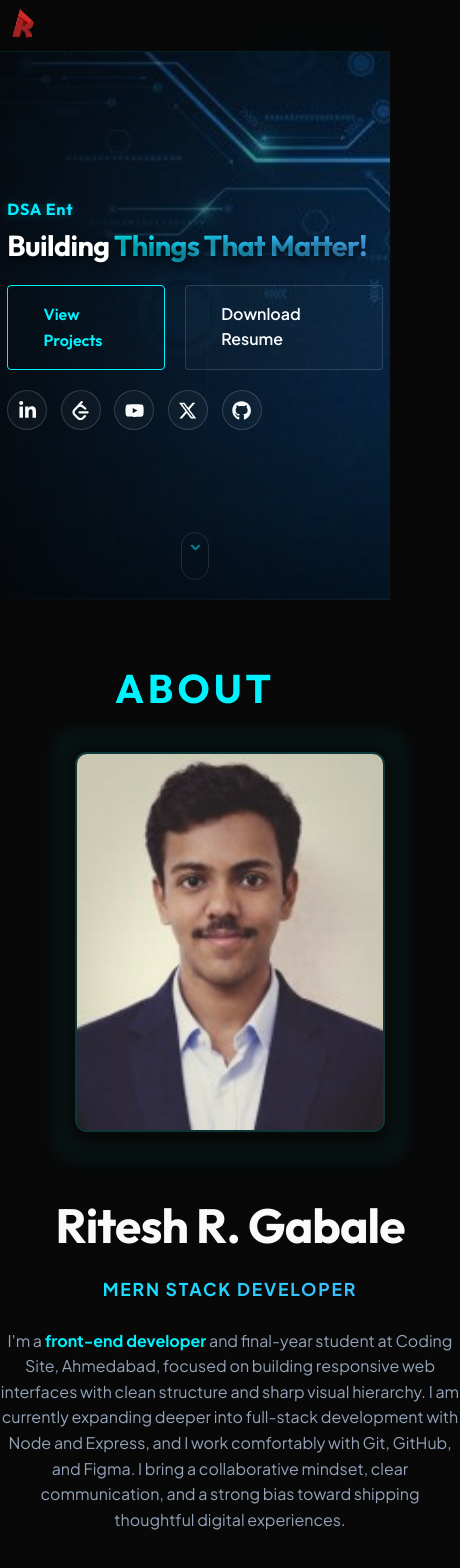
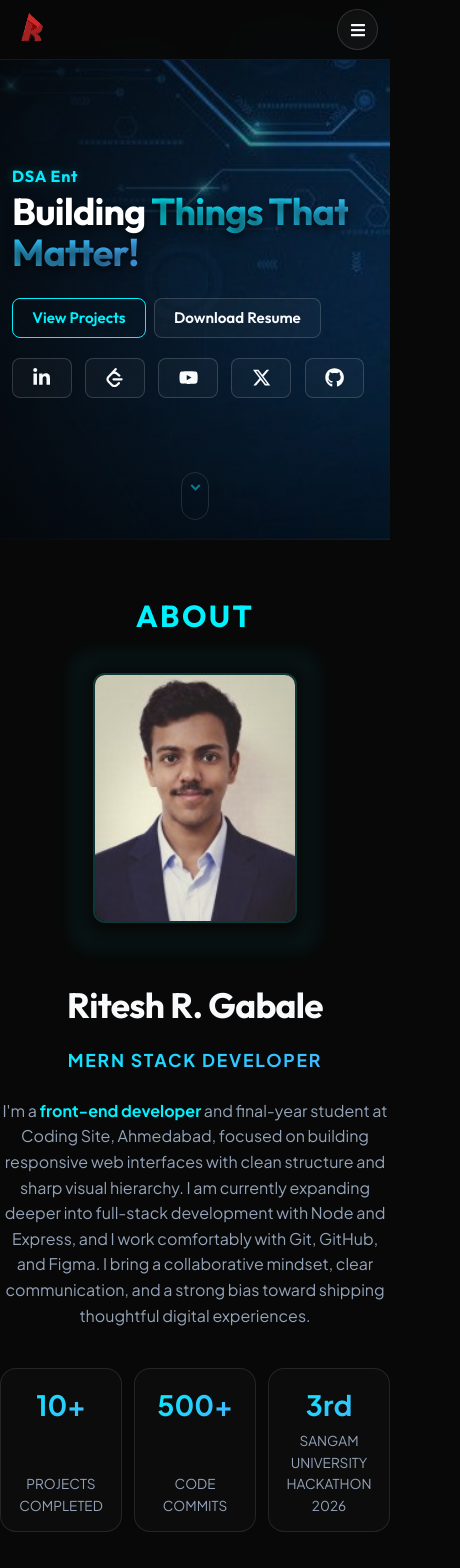
Before and after one commit to Ritesh007-max/personal-portfolio, a React (Vite) app in the folder vite-project/: page / in a window 390 px wide. Shown: the top 1568 px of the page, 460 px wide, since content can reach past the window. Built offline with nearby package versions, Linux system fonts and the light colour scheme.

Commit message:
Fixed bugs in responsiveness

```diff
--- a/vite-project/src/App.css
+++ b/vite-project/src/App.css
@@ -10,6 +10,10 @@
   transition: all 0.4s ease;
 }
 
+body.nav-menu-open {
+  overflow: hidden;
+}
+
 .section-reveal {
   width: 100%;
   will-change: transform, opacity;
@@ -132,6 +136,7 @@
   align-items: center;
   min-height: 52px;
   padding-inline: 0.2rem;
+  position: relative;
 }
 
 .logo {
@@ -151,6 +156,25 @@
   display: flex;
   gap: 1.9rem;
   align-items: center;
+}
+
+.nav-menu-toggle {
+  display: none;
+  align-items: center;
+  justify-content: center;
+  width: 2.75rem;
+  height: 2.75rem;
+  border-radius: 999px;
+  border: 1px solid rgba(255, 255, 255, 0.14);
+  background: rgba(255, 255, 255, 0.04);
+  color: var(--text-primary);
+  transition: all 0.25s ease;
+}
+
+.nav-menu-toggle:hover {
+  border-color: var(--primary);
+  color: var(--primary);
+  background: rgba(0, 242, 254, 0.08);
 }
 
 .nav-link {
@@ -164,8 +188,12 @@
 }
 
 .nav-cta {
-  padding: 0.48rem 0.82rem;
-  font-size: 0.76rem;
+  padding: 0.6rem 1.2rem;
+  font-size: 0.95rem;
+  min-height: 2.5rem;
+  background: rgba(0, 242, 254, 0.06);
+  border-color: rgba(0, 242, 254, 0.34);
+  border-radius: 0.5rem;
 }
 
 .nav-link::after {
@@ -282,17 +310,19 @@
   display: flex;
   gap: 1.25rem;
   justify-content: flex-start;
+  flex-wrap: wrap;
+  flex-direction: row;
+  max-width: 100%;
 }
 
 .hero-btn {
-  padding: 1rem 2.2rem;
+  min-width: 0;
 }
 
 .hero-btn-outline {
-  padding: 0.9rem 2.2rem;
-  border: 1px solid rgba(255, 255, 255, 0.15);
-  background: rgba(255, 255, 255, 0.02);
-  border-radius: 4px;
+  min-width: 0;
+  border: 1px solid rgba(255, 255, 255, 0.16);
+  background: rgba(255, 255, 255, 0.03);
   color: var(--text-primary);
   text-decoration: none;
   font-weight: 600;
@@ -309,19 +339,24 @@
   display: flex;
   gap: 0.85rem;
   margin-top: 1.25rem;
+  flex-wrap: wrap;
+  max-width: 100%;
 }
 
 .hero-social-icon {
-  width: 2.5rem;
-  height: 2.5rem;
+  width: auto;
+  height: auto;
   display: inline-flex;
   align-items: center;
   justify-content: center;
-  border-radius: 999px;
+  padding: 0.6rem 1.2rem;
+  border-radius: 0.5rem;
   border: 1px solid rgba(255, 255, 255, 0.16);
   background: rgba(255, 255, 255, 0.03);
   color: var(--text-primary);
   transition: all 0.3s ease;
+  min-height: 2.5rem;
+  box-sizing: border-box;
 }
 
 .hero-social-icon svg {
@@ -459,21 +494,29 @@
 
 .about-stats {
   display: grid;
-  grid-template-columns: repeat(3, 1fr);
-  gap: 2rem;
+  grid-template-columns: repeat(3, minmax(0, 1fr));
+  gap: 1rem;
+  width: 100%;
+  max-width: 100%;
 }
 
 .stat-card {
-  padding: 1.25rem;
+  padding: 0.9rem 1rem;
   background: rgba(255, 255, 255, 0.02);
   border: 1px solid rgba(255, 255, 255, 0.1);
-  border-radius: 10px;
+  border-radius: 16px;
+  min-height: 132px;
+  display: flex;
+  flex-direction: column;
+  justify-content: space-between;
+  box-sizing: border-box;
 }
 
 .stat-card-link {
   color: inherit;
   text-decoration: none;
   transition: transform 0.3s ease, border-color 0.3s ease, box-shadow 0.3s ease;
+  align-items: stretch;
 }
 
 .stat-card-link:hover {
@@ -484,9 +527,9 @@
 
 .stat-number {
   display: block;
-  font-size: 2rem;
+  font-size: 1.75rem;
   font-weight: 800;
-  margin-bottom: 0.25rem;
+  margin-bottom: 0.1rem;
 }
 
 .stat-label {
@@ -855,6 +898,61 @@
     padding: 0.6rem 1.2rem;
     font-size: 0.9rem;
   }
+
+  .hero {
+    min-height: 520px;
+  }
+
+  .hero-content {
+    max-width: 100%;
+  }
+
+  .hero-social-links {
+    justify-content: flex-start;
+    flex-wrap: wrap;
+  }
+
+  .about-stats {
+    grid-template-columns: repeat(3, minmax(0, 1fr));
+    gap: 0.75rem;
+  }
+
+  .contact-wrapper {
+    gap: 2rem;
+  }
+
+  .contact-form {
+    padding: 1.4rem;
+  }
+
+  .illustration-img {
+    max-width: 420px;
+    margin-inline: auto;
+    display: block;
+  }
+
+  .hero-buttons,
+  .project-links,
+  .cert-toggle,
+  .social-links {
+    flex-direction: row;
+    align-items: center;
+    flex-wrap: wrap;
+    gap: 0.5rem;
+    width: 100%;
+  }
+
+  .hero-btn,
+  .hero-btn-outline,
+  .project-link-btn,
+  .projects-view-all-btn,
+  .cert-toggle-btn,
+  .social-icon,
+  .nav-cta {
+    width: auto;
+    max-width: none;
+    box-sizing: border-box;
+  }
 }
 
 /* Projects Layout */
@@ -1093,16 +1191,17 @@
 .project-links {
   display: flex;
   flex-wrap: wrap;
-  gap: 0.75rem;
+  gap: 0.5rem;
   margin-top: 0.15rem;
+  max-width: 100%;
 }
 
 .project-link-btn {
-  padding: 0.68rem 1rem;
-  font-size: 0.76rem;
-  border-radius: 4px;
+  padding: 0.6rem 1.2rem;
+  font-size: 0.95rem;
+  border-radius: 0.5rem;
   line-height: 1;
-  min-width: 5.8rem;
+  min-width: 0;
   justify-content: center;
   border: 1px solid rgba(255, 255, 255, 0.78);
   font-weight: 700;
@@ -1110,29 +1209,29 @@
 }
 
 .project-link-primary {
-  background: #ff4500;
-  border-color: rgba(255, 255, 255, 0.9);
+  background: linear-gradient(135deg, rgba(0, 242, 254, 0.16), rgba(79, 172, 254, 0.18));
+  border-color: rgba(0, 242, 254, 0.45);
   color: #ffffff;
   text-shadow: none;
 }
 
 .project-link-secondary {
   color: var(--text-primary);
-  border-color: rgba(255, 255, 255, 0.78);
-  background: rgba(255, 255, 255, 0.03);
+  border-color: rgba(255, 255, 255, 0.16);
+  background: rgba(255, 255, 255, 0.05);
 }
 
 .project-link-secondary:hover {
-  border-color: rgba(255, 255, 255, 0.95);
-  background: rgba(255, 255, 255, 0.08);
+  border-color: rgba(0, 242, 254, 0.38);
+  background: rgba(0, 242, 254, 0.07);
   color: var(--text-primary);
-  box-shadow: 0 0 20px rgba(255, 255, 255, 0.1);
+  box-shadow: 0 0 18px rgba(0, 242, 254, 0.14);
 }
 
 .project-link-primary:hover {
   border-color: var(--primary);
   color: var(--primary);
-  background: rgba(0, 242, 254, 0.08);
+  background: rgba(0, 242, 254, 0.1);
   box-shadow: 0 0 20px rgba(0, 242, 254, 0.18);
 }
 
@@ -1147,10 +1246,12 @@
   display: flex;
   justify-content: center;
   margin-top: 1.75rem;
+  max-width: 100%;
 }
 
 .projects-view-all-btn {
   padding-inline: 1.35rem;
+  min-width: 0;
 }
 
 @media (max-width: 680px) {
@@ -1170,29 +1271,43 @@
   .project-thumb {
     min-height: 185px;
   }
+
+  .cert-grid,
+  .projects-section .cert-grid {
+    grid-template-columns: 1fr;
+  }
+
+  .cert-card,
+  .project-card-tab {
+    max-width: 100%;
+  }
 }
 
 /* Certifications Layout */
 .cert-toggle {
   display: flex;
   justify-content: center;
-  gap: 0.9rem;
+  gap: 0.5rem;
   flex-wrap: wrap;
   margin-bottom: 1rem;
+  max-width: 100%;
 }
 
 .cert-toggle-btn {
   appearance: none;
-  border: 1px solid rgba(255, 255, 255, 0.12);
+  border: 1px solid rgba(255, 255, 255, 0.14);
   background: rgba(255, 255, 255, 0.04);
   color: var(--text-secondary);
-  padding: 0.8rem 1.2rem;
-  border-radius: 999px;
+  padding: 0.6rem 1.2rem;
+  border-radius: 0.5rem;
   font-family: var(--font-heading);
   font-weight: 600;
   letter-spacing: 0.02em;
   cursor: pointer;
   transition: all 0.25s ease;
+  min-height: 2.5rem;
+  font-size: 0.95rem;
+  box-sizing: border-box;
 }
 
 .cert-toggle-btn:hover {
@@ -1279,7 +1394,8 @@
 .cert-actions {
   display: flex;
   flex-wrap: wrap;
-  gap: 1rem;
+  gap: 0.5rem;
+  max-width: 100%;
 }
 
 .cert-issuer,
@@ -1379,26 +1495,29 @@
 
 .social-links {
   display: flex;
-  gap: 0.75rem;
+  gap: 0.5rem;
   flex-wrap: wrap;
   justify-content: flex-end;
+  max-width: 100%;
 }
 
 .social-icon {
   display: inline-flex;
   align-items: center;
   justify-content: center;
-  min-width: 5.5rem;
-  padding: 0.6rem 0.95rem;
-  border: 1px solid rgba(255, 255, 255, 0.18);
-  border-radius: 999px;
+  min-width: 0;
+  padding: 0.6rem 1.2rem;
+  border: 1px solid rgba(255, 255, 255, 0.14);
+  border-radius: 0.5rem;
   background: rgba(255, 255, 255, 0.03);
   color: var(--text-secondary);
   text-decoration: none;
-  font-size: 0.78rem;
+  font-size: 0.95rem;
   font-weight: 600;
   line-height: 1;
   transition: all 0.25s ease;
+  min-height: 2.5rem;
+  box-sizing: border-box;
 }
 
 .social-icon:hover {
@@ -1426,10 +1545,12 @@
   .social-links {
     width: 100%;
     justify-content: flex-start;
+    flex-direction: row;
+    flex-wrap: wrap;
   }
 
   .social-icon {
-    min-width: calc(50% - 0.375rem);
+    width: auto;
   }
 }
 
@@ -1451,12 +1572,48 @@
   }
 
   .nav-links {
-    display: none;
-    /* Mobile menu needed but keeping simple for now */
+    position: absolute;
+    top: calc(100% + 0.75rem);
+    right: 0;
+    display: flex;
+    flex-direction: column;
+    align-items: stretch;
+    gap: 0.75rem;
+    width: min(320px, calc(100vw - 1rem));
+    padding: 1rem;
+    border-radius: 18px;
+    background: rgba(8, 8, 8, 0.98);
+    border: 1px solid rgba(0, 242, 254, 0.14);
+    box-shadow: 0 18px 50px rgba(0, 0, 0, 0.35);
+    opacity: 0;
+    transform: translateY(-10px);
+    pointer-events: none;
+    transition: opacity 0.2s ease, transform 0.2s ease;
+    z-index: 20;
+  }
+
+  .nav-links.open {
+    opacity: 1;
+    transform: translateY(0);
+    pointer-events: auto;
+  }
+
+  .nav-link,
+  .nav-cta {
+    width: 100%;
+    justify-content: center;
+  }
+
+  .nav-cta {
+    display: inline-flex;
   }
 
   .nav-container {
-    min-height: 48px;
+    min-height: 56px;
+  }
+
+  .nav-menu-toggle {
+    display: inline-flex;
   }
 
   .hero {
@@ -1466,3 +1623,69 @@
     background-position: center top;
   }
 }
+
+@media (max-width: 520px) {
+  .container {
+    padding-inline: 0.75rem;
+  }
+
+  .section {
+    padding: 3.25rem 0;
+  }
+
+  .section-title {
+    font-size: 1.9rem;
+    letter-spacing: 0.08em;
+  }
+
+  .hero {
+    min-height: 540px;
+    padding: 5rem 0 3.5rem;
+  }
+
+  .hero-title {
+    font-size: clamp(1.7rem, 11vw, 2.35rem);
+  }
+
+  .hero-subheader {
+    min-height: auto;
+    line-height: 1.3;
+  }
+
+  .about-name {
+    font-size: 2.2rem;
+  }
+
+  .profile-image {
+    width: min(100%, 280px);
+    height: auto;
+    aspect-ratio: 310 / 380;
+  }
+
+  .contact-form {
+    padding: 1.1rem;
+  }
+
+  .nav-links {
+    width: calc(100vw - 1rem);
+  }
+
+  .nav-menu-toggle {
+    width: 2.55rem;
+    height: 2.55rem;
+  }
+
+  .social-icon {
+    min-width: 0;
+  }
+
+  .project-link-btn,
+  .cert-toggle-btn {
+    width: auto;
+  }
+
+  .project-links,
+  .cert-actions {
+    width: 100%;
+  }
+}
--- a/vite-project/src/components/About.jsx
+++ b/vite-project/src/components/About.jsx
@@ -44,8 +44,8 @@ const About = () => {
               className="stat-card stat-card-link"
               ariaLabel="Open LeetCode profile"
             >
-              <span className="stat-number gradient-text">Active</span>
-              <p className="stat-label">On LeetCode</p>
+              <span className="stat-number gradient-text">3rd</span>
+              <p className="stat-label">Sangam University Hackathon 2026</p>
             </ExternalButton>
           </div>
         </div>
--- a/vite-project/src/components/Hero.jsx
+++ b/vite-project/src/components/Hero.jsx
@@ -83,7 +83,7 @@ const Hero = () => {
                 <h1 className="hero-title">Building <span className="gradient-text">Things That Matter!</span></h1>
                 <div className="hero-buttons">
                     <Link to="/projects" className="glow-btn hero-btn">View Projects</Link>
-                    <ExternalButton href={resumeFile} className="hero-btn-outline">
+                    <ExternalButton href={resumeFile} className="glow-btn hero-btn-outline">
                         Download Resume
                     </ExternalButton>
                 </div>
--- a/vite-project/src/components/Navbar.jsx
+++ b/vite-project/src/components/Navbar.jsx
@@ -1,9 +1,11 @@
 import React, { useState, useEffect } from 'react';
 import { Link, NavLink } from 'react-router-dom';
+import { FaBars, FaTimes } from 'react-icons/fa';
 import logo from '../assets/logo.svg';
 
 const Navbar = () => {
     const [isScrolled, setIsScrolled] = useState(false);
+    const [isMenuOpen, setIsMenuOpen] = useState(false);
 
     useEffect(() => {
         const handleScroll = () => {
@@ -11,6 +13,33 @@ const Navbar = () => {
         };
         window.addEventListener('scroll', handleScroll);
         return () => window.removeEventListener('scroll', handleScroll);
+    }, []);
+
+    useEffect(() => {
+        document.body.classList.toggle('nav-menu-open', isMenuOpen);
+
+        return () => {
+            document.body.classList.remove('nav-menu-open');
+        };
+    }, [isMenuOpen]);
+
+    useEffect(() => {
+        const handlePopState = () => {
+            setIsMenuOpen(false);
+        };
+
+        const handleResize = () => {
+            if (window.innerWidth > 968) {
+                setIsMenuOpen(false);
+            }
+        };
+
+        window.addEventListener('popstate', handlePopState);
+        window.addEventListener('resize', handleResize);
+        return () => {
+            window.removeEventListener('popstate', handlePopState);
+            window.removeEventListener('resize', handleResize);
+        };
     }, []);
 
     const navLinks = [
@@ -23,18 +52,29 @@ const Navbar = () => {
     ];
 
     return (
-        <nav className={`fixed-navbar ${isScrolled ? 'scrolled' : ''}`}>
+        <nav className={`fixed-navbar ${isScrolled ? 'scrolled' : ''} ${isMenuOpen ? 'menu-open' : ''}`}>
             <div className="container nav-container">
                 <Link to="/" className="logo" aria-label="Home">
                     <img src={logo} alt="Logo" />
                 </Link>
-                <div className="nav-links">
+                <button
+                    type="button"
+                    className="nav-menu-toggle"
+                    aria-label={isMenuOpen ? 'Close navigation menu' : 'Open navigation menu'}
+                    aria-expanded={isMenuOpen}
+                    aria-controls="primary-navigation"
+                    onClick={() => setIsMenuOpen((prev) => !prev)}
+                >
+                    {isMenuOpen ? <FaTimes aria-hidden="true" /> : <FaBars aria-hidden="true" />}
+                </button>
+                <div className={`nav-links ${isMenuOpen ? 'open' : ''}`} id="primary-navigation">
                     {navLinks.map((link) => (
                         <NavLink
                             key={link.name}
                             to={link.to}
                             end={link.to === '/'}
                             className={({ isActive }) => `nav-link ${isActive ? 'active' : ''}`}
+                            onClick={() => setIsMenuOpen(false)}
                         >
                             {link.name}
                         </NavLink>
@@ -42,6 +82,7 @@ const Navbar = () => {
                     <NavLink
                         to="/contact"
                         className={({ isActive }) => `glow-btn nav-cta ${isActive ? 'active' : ''}`}
+                        onClick={() => setIsMenuOpen(false)}
                     >
                         Let's Talk
                     </NavLink>
--- a/vite-project/src/index.css
+++ b/vite-project/src/index.css
@@ -125,19 +125,29 @@ h5 {
   background: transparent;
   color: var(--primary);
   border: 1px solid var(--primary);
-  padding: 0.75rem 1.5rem;
+  padding: 0.6rem 1.2rem;
   font-weight: 600;
-  border-radius: 4px;
-  transition: all 0.3s ease;
+  border-radius: 0.5rem;
+  min-height: 2.5rem;
+  font-size: 0.95rem;
+  line-height: 1;
+  transition: transform 0.25s ease, border-color 0.25s ease, background-color 0.25s ease, color 0.25s ease, box-shadow 0.25s ease;
   text-decoration: none;
-  display: inline-block;
+  display: inline-flex;
+  align-items: center;
+  justify-content: center;
+  gap: 0.35rem;
   font-family: var(--font-heading);
+  width: auto;
+  max-width: 100%;
+  box-sizing: border-box;
 }
 
 .glow-btn:hover {
   background: var(--primary);
   color: var(--bg-darker);
   box-shadow: 0 0 20px var(--accent-glow);
+  transform: translateY(-1px);
 }
 
 button.glow-btn,
@@ -145,11 +155,16 @@ button.hero-btn-outline,
 button.hero-social-icon,
 button.social-icon,
 button.cert-btn,
-button.stat-card-link {
+button.stat-card-link,
+button.nav-menu-toggle,
+button.cert-toggle-btn,
+button.project-link-btn,
+button.projects-view-all-btn {
   appearance: none;
   -webkit-appearance: none;
   cursor: pointer;
   font: inherit;
+  box-sizing: border-box;
 }
 
 button.glow-btn {
```
